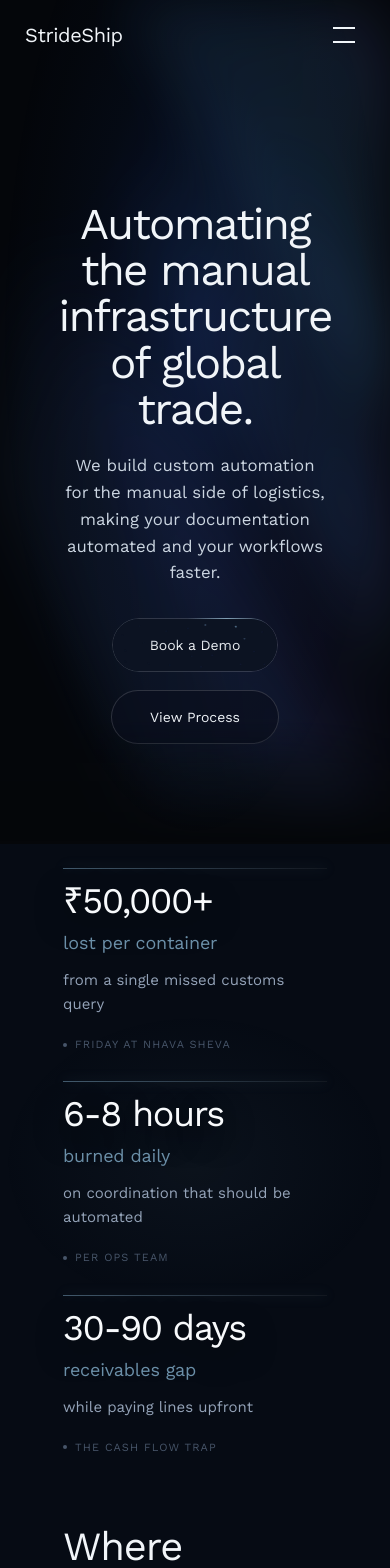
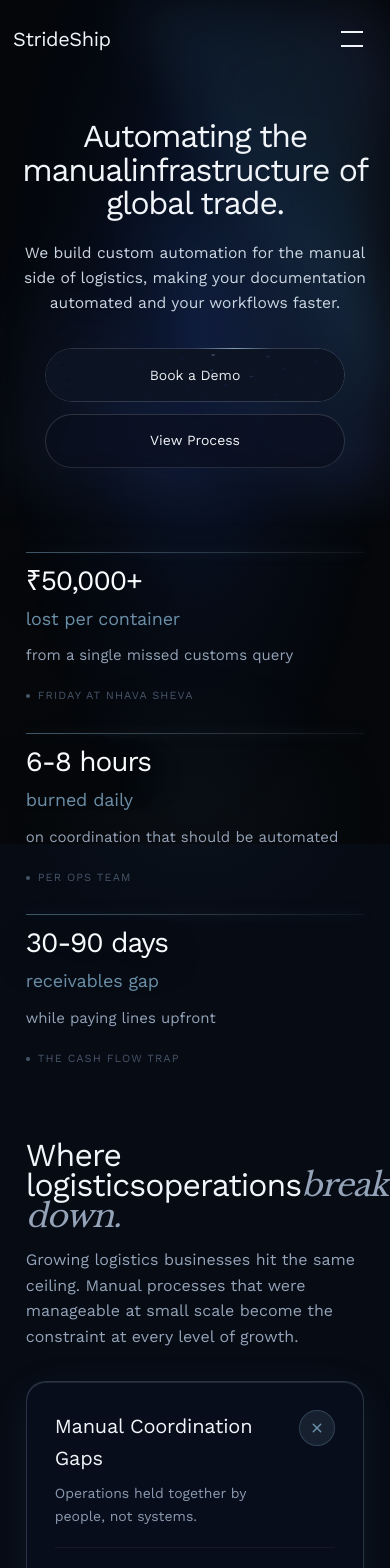
Before and after one commit to gaarth/StrideShip, a Next.js app: page / in a window 390 px wide. Shown: the top 1568 px of the page. Built offline with nearby package versions, Linux system fonts and the light colour scheme.

Commit message:
mobile optimization

```diff
--- a/src/app/globals.css
+++ b/src/app/globals.css
@@ -62,3 +62,183 @@ i, em {
 ::-webkit-scrollbar { width: 5px; }
 ::-webkit-scrollbar-track { background: transparent; }
 ::-webkit-scrollbar-thumb { background: rgba(255,255,255,0.1); border-radius: 4px; }
+
+/* ═══════════════════════════════════════════════════════════
+   MOBILE-ONLY OPTIMIZATIONS — Does NOT affect desktop (>768px)
+   ═══════════════════════════════════════════════════════════ */
+
+@media (max-width: 768px) {
+
+  /* ── All section containers — expand from 80% to 95% on mobile ── */
+  .section-container,
+  .ba-wrapper {
+    width: 95% !important;
+    padding-left: 16px !important;
+    padding-right: 16px !important;
+  }
+
+  /* ── Hero section ── */
+  #hero {
+    min-height: auto !important;
+    height: auto !important;
+    padding-top: 120px !important;
+    padding-bottom: 60px !important;
+  }
+
+  .hero-inner {
+    width: 100% !important;
+    padding-left: 20px !important;
+    padding-right: 20px !important;
+    margin-top: 0 !important;
+  }
+
+  #hero h1 {
+    font-size: clamp(2rem, 8vw, 2.75rem) !important;
+  }
+
+  #hero h1 br {
+    display: none;
+  }
+
+  #hero p {
+    font-size: clamp(0.95rem, 4vw, 1.1rem) !important;
+  }
+
+  .hero-ctas {
+    flex-direction: column !important;
+    align-items: stretch !important;
+    gap: 12px !important;
+    width: 100% !important;
+    max-width: 300px !important;
+  }
+
+  .hero-ctas > * {
+    width: 100% !important;
+    text-align: center !important;
+    justify-content: center !important;
+  }
+
+  /* ── Cost of Manual section ── */
+  #cost-of-manual h3 {
+    font-size: clamp(1.75rem, 7vw, 2.25rem) !important;
+  }
+
+  /* ── Problem section ── */
+  #problem h2 {
+    font-size: clamp(2rem, 8vw, 2.5rem) !important;
+  }
+
+  #problem h2 br {
+    display: none;
+  }
+
+  /* ── Capabilities section ── */
+  #capabilities h2 {
+    font-size: clamp(2rem, 8vw, 2.5rem) !important;
+  }
+
+  #capabilities h3 {
+    font-size: clamp(1.25rem, 5vw, 1.5rem) !important;
+  }
+
+  /* ── Process section ── */
+  #process h2 {
+    font-size: clamp(2rem, 8vw, 2.5rem) !important;
+  }
+
+  /* ── Positioning section ── */
+  #positioning {
+    height: 200vh !important;
+  }
+
+  #positioning h3 {
+    font-size: clamp(1.75rem, 7vw, 2.5rem) !important;
+  }
+
+  #positioning p {
+    font-size: clamp(1rem, 4vw, 1.25rem) !important;
+  }
+
+  .pos-text {
+    width: 95% !important;
+    padding-left: 16px !important;
+    padding-right: 16px !important;
+  }
+
+  /* ── Who We Help section ── */
+  #who-we-help h2 {
+    font-size: clamp(1.75rem, 7vw, 2.25rem) !important;
+  }
+
+  /* ── Before / After section ── */
+  #before-after h2 {
+    font-size: clamp(2rem, 8vw, 2.5rem) !important;
+  }
+
+
+  .ba-grid {
+    grid-template-columns: 1fr !important;
+  }
+
+  .ba-arrow {
+    flex-direction: row !important;
+    justify-content: center !important;
+    padding: 8px 0 !important;
+  }
+
+  .ba-arrow svg {
+    transform: rotate(90deg);
+  }
+
+  /* ── Use Cases section ── */
+  #use-cases h2 {
+    font-size: clamp(2rem, 8vw, 2.5rem) !important;
+  }
+
+  /* ── CTA section ── */
+  #cta h2 {
+    font-size: clamp(1.75rem, 7vw, 2.5rem) !important;
+  }
+
+  .cta-watermark {
+    display: none !important;
+  }
+
+  .cta-glass {
+    padding: 36px 20px !important;
+  }
+
+  /* ── Footer section ── */
+  .footer-content {
+    width: 95% !important;
+    padding-left: 16px !important;
+    padding-right: 16px !important;
+    flex-direction: column !important;
+    text-align: center !important;
+    gap: 16px !important;
+  }
+
+  .footer-brand {
+    flex-direction: column !important;
+    gap: 16px !important;
+  }
+
+  .footer-links {
+    flex-wrap: wrap !important;
+    justify-content: center !important;
+    gap: 16px !important;
+  }
+
+  /* ── Mobile hamburger menu — improved tap targets ── */
+  button[aria-label="Menu"] {
+    padding: 14px !important;
+    min-width: 44px;
+    min-height: 44px;
+  }
+
+  /* ── Navbar on mobile — full width pill when scrolled ── */
+  header {
+    padding-left: 12px !important;
+    padding-right: 12px !important;
+  }
+}
--- a/src/components/sections/before-after.tsx
+++ b/src/components/sections/before-after.tsx
@@ -218,7 +218,7 @@ export function BeforeAfter() {
 
   return (
     <section id="before-after" style={{ padding: "clamp(48px, 7vw, 84px) 0", position: "relative" }}>
-      <div style={{ width: "80%", margin: "0 auto", padding: "0 clamp(24px, 5vw, 64px)" }}>
+      <div className="ba-wrapper" style={{ width: "80%", margin: "0 auto", padding: "0 clamp(24px, 5vw, 64px)" }}>
 
         {/* ── Section header ── */}
         <motion.div style={{ textAlign: "center", marginBottom: "clamp(28px, 3.5vw, 42px)" }}
@@ -245,7 +245,7 @@ export function BeforeAfter() {
         </motion.div>
 
         {/* ── Two cards + arrow ── */}
-        <div ref={ref} style={{
+        <div ref={ref} className="ba-grid" style={{
           display: "grid",
           gridTemplateColumns: "1fr auto 1fr",
           gap: "clamp(16px, 2vw, 24px)",
@@ -322,6 +322,7 @@ export function BeforeAfter() {
 
           {/* ── Arrow divider ── */}
           <motion.div
+            className="ba-arrow"
             initial={{ opacity: 0, scale: 0.5 }}
             whileInView={{ opacity: 1, scale: 1 }}
             viewport={VP}
--- a/src/components/sections/capabilities.tsx
+++ b/src/components/sections/capabilities.tsx
@@ -41,7 +41,7 @@ export function Capabilities() {
   return (
     <section id="capabilities" style={{ padding: "clamp(48px, 7vw, 84px) 0", position: 'relative' }}>
       <SvgDefs />
-      <div style={{ width: "80%", margin: "0 auto", padding: "0 clamp(24px, 5vw, 64px)" }}>
+      <div className="section-container" style={{ width: "80%", margin: "0 auto", padding: "0 clamp(24px, 5vw, 64px)" }}>
         <motion.div style={{ marginBottom: "clamp(32px, 4vw, 48px)" }} initial="hidden" whileInView="show" viewport={VP} variants={stagger}>
           <motion.h2 variants={fadeUp} style={{ fontSize: "clamp(2.5rem, 6vw, 4.5rem)", fontWeight: 800, lineHeight: 0.95, letterSpacing: "-0.03em", color: "#F1F5F9" }}>
             We don&rsquo;t add tools.<br />
--- a/src/components/sections/cost-of-manual.tsx
+++ b/src/components/sections/cost-of-manual.tsx
@@ -72,7 +72,7 @@ export function CostOfManual() {
         zIndex: -1,
       }} />
 
-      <div style={{ width: "80%", margin: "0 auto", padding: "0 clamp(24px, 5vw, 64px)" }}>
+      <div className="section-container" style={{ width: "80%", margin: "0 auto", padding: "0 clamp(24px, 5vw, 64px)" }}>
         <motion.div
           initial="hidden"
           whileInView="show"
--- a/src/components/sections/cta.tsx
+++ b/src/components/sections/cta.tsx
@@ -14,8 +14,9 @@ const glassStyle = {
 export function CTA() {
   return (
     <section id="cta" style={{ padding: "clamp(48px, 7vw, 84px) 0" }}>
-      <div style={{ width: "80%", margin: "0 auto", padding: "0 clamp(24px, 5vw, 64px)" }}>
+      <div className="section-container" style={{ width: "80%", margin: "0 auto", padding: "0 clamp(24px, 5vw, 64px)" }}>
         <motion.div
+          className="cta-glass"
           style={{
             ...glassStyle,
             padding: "clamp(48px, 6vw, 84px) clamp(32px, 5vw, 64px)",
@@ -33,7 +34,7 @@ export function CTA() {
           }} />
 
           {/* LARGE DECORATIVE WATERMARK */}
-          <div style={{
+          <div className="cta-watermark" style={{
             position: "absolute",
             top: "50%", left: "50%",
             opacity: 0.035,
--- a/src/components/sections/hero.tsx
+++ b/src/components/sections/hero.tsx
@@ -19,7 +19,7 @@ export function Hero() {
       >
         {/* Removed internal fade div because BeamsBackground applies a CSS gradient mask for true flow */}
 
-        <div style={{ display: "flex", flexDirection: "column", alignItems: "center", textAlign: "center", width: "80%", padding: "0 clamp(24px, 5vw, 64px)", marginTop: "12vh", position: "relative", zIndex: 5 }}>
+        <div className="hero-inner" style={{ display: "flex", flexDirection: "column", alignItems: "center", textAlign: "center", width: "80%", padding: "0 clamp(24px, 5vw, 64px)", marginTop: "12vh", position: "relative", zIndex: 5 }}>
           {/* Headline */}
           <h1 style={{
             fontSize: "clamp(2.75rem, 7vw, 5.5rem)",
@@ -39,7 +39,7 @@ export function Hero() {
           </p>
 
           {/* CTAs */}
-          <div style={{ display: "flex", flexWrap: "wrap", gap: "18px", justifyContent: "center" }}>
+          <div className="hero-ctas" style={{ display: "flex", flexWrap: "wrap", gap: "18px", justifyContent: "center" }}>
             <StarButton href="https://cal.com/gaarth-godbole/audit-call" height={54} paddingX={38} fontSize="clamp(0.875rem, 1.5vw, 1rem)">
               Book a Demo
             </StarButton>
--- a/src/components/sections/positioning.tsx
+++ b/src/components/sections/positioning.tsx
@@ -60,6 +60,7 @@ export function Positioning() {
         }}>
           <AnimatePresence mode="wait">
             <motion.div
+              className="pos-text"
               key={activeIndex}
               initial={{ opacity: 0, y: 40 }}
               animate={{ opacity: 1, y: 0 }}
--- a/src/components/sections/problem.tsx
+++ b/src/components/sections/problem.tsx
@@ -52,7 +52,7 @@ export function Problem() {
 
   return (
     <section id="problem" style={{ padding: "clamp(48px, 7vw, 84px) 0" }}>
-      <div style={{ width: "80%", margin: "0 auto", padding: "0 clamp(24px, 5vw, 64px)" }}>
+      <div className="section-container" style={{ width: "80%", margin: "0 auto", padding: "0 clamp(24px, 5vw, 64px)" }}>
         <motion.div style={{ marginBottom: "clamp(32px, 4vw, 48px)" }} initial="hidden" whileInView="show" viewport={VP} variants={stagger}>
           <motion.h2 variants={fadeUp}
             style={{ fontSize: "clamp(2.5rem, 6vw, 4.5rem)", fontWeight: 800, lineHeight: 0.95, letterSpacing: "-0.03em", color: "#F1F5F9", marginBottom: "16px" }}>
--- a/src/components/sections/process.tsx
+++ b/src/components/sections/process.tsx
@@ -42,7 +42,7 @@ export function Process() {
 
   return (
     <section id="process" style={{ padding: "clamp(48px, 7vw, 84px) 0" }}>
-      <div style={{ width: "80%", margin: "0 auto", padding: "0 clamp(24px, 5vw, 64px)" }}>
+      <div className="section-container" style={{ width: "80%", margin: "0 auto", padding: "0 clamp(24px, 5vw, 64px)" }}>
         {/* Header */}
         <motion.div style={{ marginBottom: "clamp(32px, 4vw, 48px)" }} initial="hidden" whileInView="show" viewport={VP} variants={stagger}>
           <motion.h2 variants={fadeUp} style={{ fontSize: "clamp(2.5rem, 6vw, 4.5rem)", fontWeight: 800, lineHeight: 0.95, letterSpacing: "-0.03em", color: "#F1F5F9" }}>
--- a/src/components/sections/use-cases.tsx
+++ b/src/components/sections/use-cases.tsx
@@ -64,7 +64,7 @@ export function UseCases() {
 
   return (
     <section id="use-cases" style={{ padding: "clamp(48px, 7vw, 84px) 0" }}>
-      <div style={{ width: "80%", margin: "0 auto", padding: "0 clamp(24px, 5vw, 64px)" }}>
+      <div className="section-container" style={{ width: "80%", margin: "0 auto", padding: "0 clamp(24px, 5vw, 64px)" }}>
         <motion.div style={{ marginBottom: "clamp(32px, 4vw, 48px)" }} initial="hidden" whileInView="show" viewport={VP} variants={stagger}>
           <motion.h2 variants={fadeUp} style={{ fontSize: "clamp(2.5rem, 6vw, 4.5rem)", fontWeight: 800, lineHeight: 0.95, letterSpacing: "-0.03em", color: "#F1F5F9" }}>
             Systems<br />
--- a/src/components/sections/who-we-help.tsx
+++ b/src/components/sections/who-we-help.tsx
@@ -20,7 +20,7 @@ const doubled = [...items, ...items];
 export function WhoWeHelp() {
   return (
     <section id="who-we-help" style={{ padding: "clamp(48px, 7vw, 84px) 0", overflow: "hidden" }}>
-      <div style={{ width: "80%", margin: "0 auto", padding: "0 clamp(24px, 5vw, 64px)" }}>
+      <div className="section-container" style={{ width: "80%", margin: "0 auto", padding: "0 clamp(24px, 5vw, 64px)" }}>
         <motion.div style={{ textAlign: "center", marginBottom: "clamp(28px, 3.5vw, 42px)" }}
           initial="hidden" whileInView="show" viewport={VP} variants={stagger}>
           <motion.h2 variants={fadeUp} style={{ fontSize: "clamp(2.25rem, 5.5vw, 4rem)", lineHeight: 0.95, letterSpacing: "-0.03em", color: "#F1F5F9", marginBottom: "20px" }}>
```
Also changed, not shown: src/components/sections/footer.tsx (+6 -3 lines), 1 other file (tests, documents, lock files or other folders).
